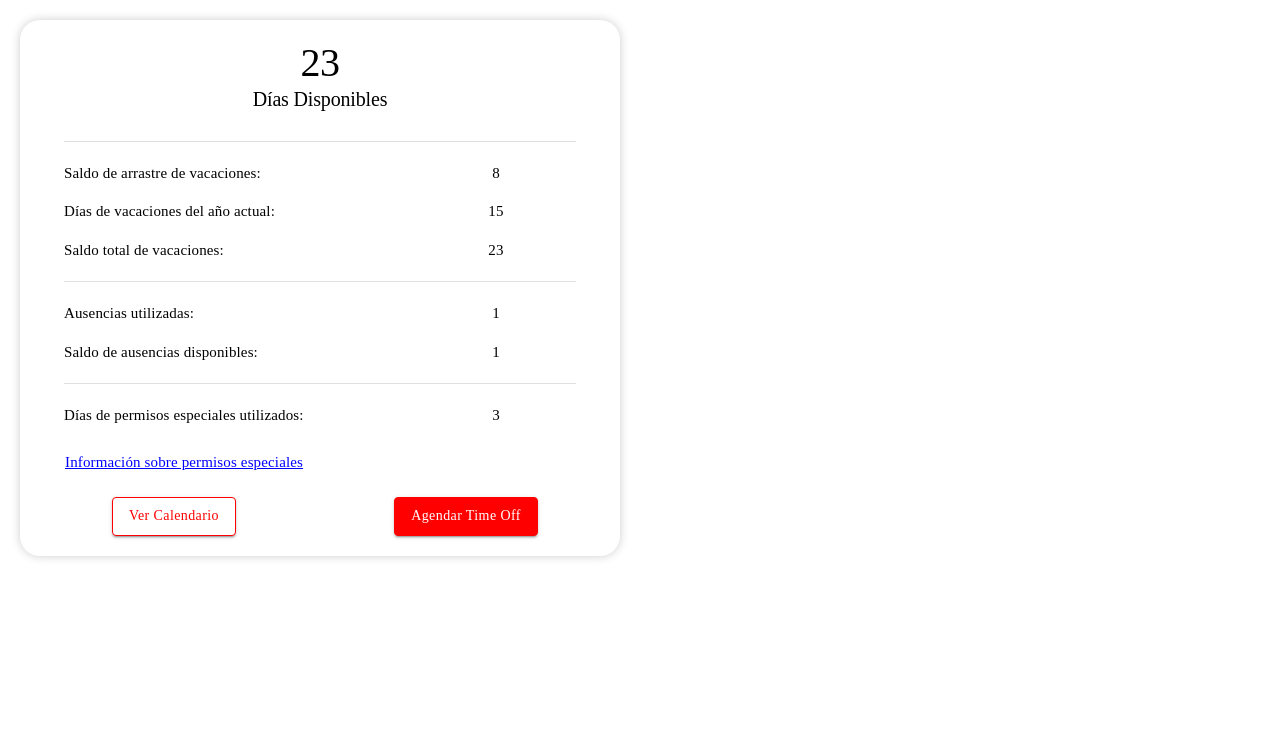
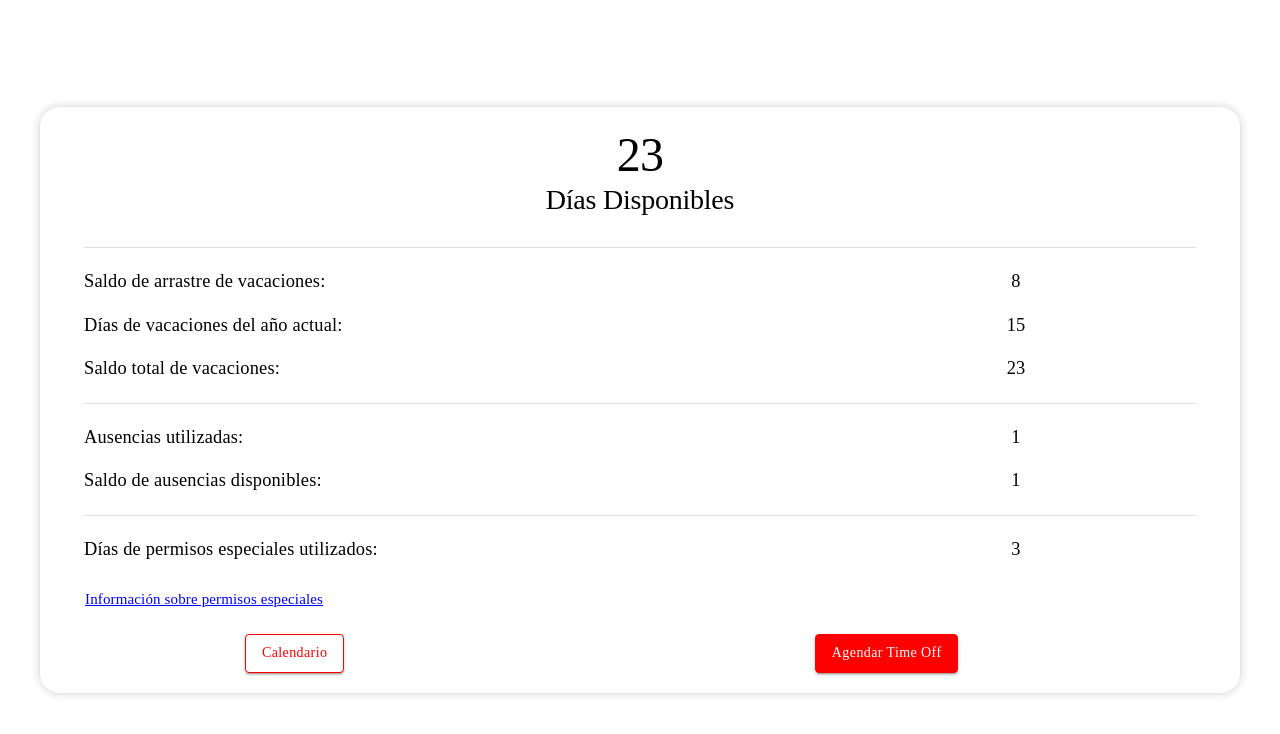
Before and after one commit to Zarahi93/tf-santander, a React (Create React App) app: page /timeoff in a window 1280 px wide. Shown: the top 734 px of the page. Built offline with nearby package versions, Linux system fonts and the light colour scheme; a web font is replaced by a local one.

Commit message:
Fixed some styles

```diff
--- a/src/Components/Timeoff/Form.jsx
+++ b/src/Components/Timeoff/Form.jsx
@@ -112,24 +112,24 @@ function TimeOffForm({ onCancel }) {
         padding: '0px 20px 20px 20px',
         color: theme.palette.txtPrincipal.main,
       }}>
-      <Typography variant="h1" align="center" style={{ fontSize: "30px", marginBottom: "30px" }}>¡ Solicita tu Time Off !</Typography>
+      <Typography variant="h1" align="center" style={{ fontSize: "3.5vh", marginBottom: "30px" }}>¡ Solicita tu Time Off !</Typography>
       {showWarning && (
-        <Typography variant="body1" align="center" color="error" style={{ fontSize: "18px", marginBottom: "25px" }}>
+        <Typography variant="body1" align="center" color="error" style={{ fontSize: "2.2vh", marginBottom: "25px" }}>
           Completa todos los campos requeridos.
         </Typography>
       )}
       {showWarning2 && (
-        <Typography variant="body1" align="center" color="error" style={{ fontSize: "18px", marginBottom: "25px" }}>
+        <Typography variant="body1" align="center" color="error" style={{ fontSize: "2.2vh", marginBottom: "25px" }}>
           Selecciona una fecha posterior al día de hoy.
         </Typography>
       )}
       {showWarning3 && (
-        <Typography variant="body1" align="center" color="error" style={{ fontSize: "18px", marginBottom: "25px" }}>
+        <Typography variant="body1" align="center" color="error" style={{ fontSize: "2.2vh", marginBottom: "25px" }}>
           Selecciona una fecha posterior al día de inicio.
         </Typography>
       )}
       {showWarning4 && (
-        <Typography variant="body1" align="center" color="error" style={{ fontSize: "18px", marginBottom: "25px" }}>
+        <Typography variant="body1" align="center" color="error" style={{ fontSize: "2.2vh", marginBottom: "25px" }}>
           Selecciona una fecha anterior al día de finalización.
         </Typography>
       )}
--- a/src/Components/Timeoff/Table.jsx
+++ b/src/Components/Timeoff/Table.jsx
@@ -4,28 +4,28 @@ import { Container, Typography, Divider, Grid } from '@mui/material';
 function VacationInfoTable() {
     return (
         <Container>
-            <Typography variant="h1" align="center" style={{ fontSize: "40px" }}>23</Typography>
-            <Typography variant="h2" align="center" style={{ fontSize: "20px", marginBottom: "30px" }}>Días Disponibles</Typography>
+            <Typography variant="h1" align="center" style={{ fontSize: "6vh" }}>23</Typography>
+            <Typography variant="h2" align="center" style={{ fontSize: "3.5vh", marginBottom: "30px" }}>Días Disponibles</Typography>
             <Divider style={{ margin: '20px 0' }} />
 
             <Grid container spacing={2}>
                 <Grid item xs={8}>
-                    <Typography variant="body1" style={{ fontSize: "15px" }}>Saldo de arrastre de vacaciones:</Typography>
+                    <Typography variant="body1" style={{ fontSize: "2.3vh" }}>Saldo de arrastre de vacaciones:</Typography>
                 </Grid>
                 <Grid item xs={4} align="center">
-                    <Typography variant="body1" style={{ fontSize: "15px" }}>8</Typography>
+                    <Typography variant="body1" style={{ fontSize: "2.3vh" }}>8</Typography>
                 </Grid>
                 <Grid item xs={8}>
-                    <Typography variant="body1" style={{ fontSize: "15px" }}>Días de vacaciones del año actual:</Typography>
+                    <Typography variant="body1" style={{ fontSize: "2.3vh" }}>Días de vacaciones del año actual:</Typography>
                 </Grid>
                 <Grid item xs={4} align="center">
-                    <Typography variant="body1" style={{ fontSize: "15px" }}>15</Typography>
+                    <Typography variant="body1" style={{ fontSize: "2.3vh" }}>15</Typography>
                 </Grid>
                 <Grid item xs={8}>
-                    <Typography variant="body1" style={{ fontSize: "15px" }}>Saldo total de vacaciones:</Typography>
+                    <Typography variant="body1" style={{ fontSize: "2.3vh" }}>Saldo total de vacaciones:</Typography>
                 </Grid>
                 <Grid item xs={4} align="center">
-                    <Typography variant="body1" style={{ fontSize: "15px" }}>23</Typography>
+                    <Typography variant="body1" style={{ fontSize: "2.3vh" }}>23</Typography>
                 </Grid>
             </Grid>
 
@@ -33,16 +33,16 @@ function VacationInfoTable() {
 
             <Grid container spacing={2}>
                 <Grid item xs={8}>
-                    <Typography variant="body1" style={{ fontSize: "15px" }}>Ausencias utilizadas:</Typography>
+                    <Typography variant="body1" style={{ fontSize: "2.3vh" }}>Ausencias utilizadas:</Typography>
                 </Grid>
                 <Grid item xs={4} align="center">
-                    <Typography variant="body1" style={{ fontSize: "15px" }}>1</Typography>
+                    <Typography variant="body1" style={{ fontSize: "2.3vh" }}>1</Typography>
                 </Grid>
                 <Grid item xs={8}>
-                    <Typography variant="body1" style={{ fontSize: "15px" }}>Saldo de ausencias disponibles:</Typography>
+                    <Typography variant="body1" style={{ fontSize: "2.3vh" }}>Saldo de ausencias disponibles:</Typography>
                 </Grid>
                 <Grid item xs={4} align="center">
-                    <Typography variant="body1" style={{ fontSize: "15px" }}>1</Typography>
+                    <Typography variant="body1" style={{ fontSize: "2.3vh" }}>1</Typography>
                 </Grid>
             </Grid>
 
@@ -50,10 +50,10 @@ function VacationInfoTable() {
 
             <Grid container spacing={2}>
                 <Grid item xs={8}>
-                    <Typography variant="body1" style={{ fontSize: "15px" }}>Días de permisos especiales utilizados:</Typography>
+                    <Typography variant="body1" style={{ fontSize: "2.3vh" }}>Días de permisos especiales utilizados:</Typography>
                 </Grid>
                 <Grid item xs={4} align="center">
-                    <Typography variant="body1" style={{ fontSize: "15px" }}>3</Typography>
+                    <Typography variant="body1" style={{ fontSize: "2.3vh" }}>3</Typography>
                 </Grid>
             </Grid>
         </Container>
--- a/src/Components/Timeoff/Timeoff.jsx
+++ b/src/Components/Timeoff/Timeoff.jsx
@@ -50,7 +50,15 @@ export const Timeoff = () => {
   };
 
   return (
-    <Container maxWidth="sm"
+    <div
+      style={{
+        display: 'flex',
+        justifyContent: 'center',
+        alignItems: 'center',
+        height: '100vh',
+      }}
+    >
+      <Container maxWidth="lg"
         style={{
           backgroundColor: 'white',
           padding: '20px',
@@ -64,14 +72,14 @@ export const Timeoff = () => {
             <VacationInfoTable />
           </Grid>
           <Grid item xs={12}>
-          <Typography onClick={openImageModal} style={{ color: "blue", cursor: "pointer", textDecoration: "underline", marginLeft:"25px" }}>Información sobre permisos especiales</Typography>
+            <Typography onClick={openImageModal} style={{ color: "blue", cursor: "pointer", textDecoration: "underline", marginLeft: "25px" }}>Información sobre permisos especiales</Typography>
           </Grid>
-        <Grid item xs={6} align="center">
+          <Grid item xs={5} align="center">
             <Button variant="contained" style={{ backgroundColor: "white", color: "red" }} onClick={handleOpenCalendar}>
-            Ver Calendario
+              Calendario
             </Button>
           </Grid>
-        <Grid item xs={6} align="center">
+          <Grid item xs={7} align="center">
             <Button variant="contained" style={{ backgroundColor: "red" }} onClick={handleOpenForm}>
               Agendar Time Off
             </Button>
@@ -111,8 +119,8 @@ export const Timeoff = () => {
               </Container>
             </DialogContent>
           </Dialog>
-        <Dialog open={openForm} onClose={handleCloseForm}>
-          <DialogTitle style={{ margin: "10px 0px 0px 10px", padding:"0px" }}>
+          <Dialog open={openForm} onClose={handleCloseForm} maxWidth="lg">
+            <DialogTitle style={{ margin: "10px 0px 0px 10px", padding: "0px" }}>
               <IconButton
                 color="inherit"
                 onClick={handleCloseForm}
@@ -121,13 +129,14 @@ export const Timeoff = () => {
                 <CloseIcon />
               </IconButton>
             </DialogTitle>
-          <DialogContent  style={{ margin: "0px", padding:"0px" }}>
-            <Container maxWidth="lg" style={{ margin: "0px", padding:"0px" }}>
+            <DialogContent style={{ margin: "0px", padding: "0px" }}>
+              <Container maxWidth="lg" style={{ margin: "0px", padding: "0px" }}>
                 <TimeOffForm onCancel={handleCloseForm} />
               </Container>
             </DialogContent>
           </Dialog>
         </Grid>
       </Container>
+    </div>
   )
 }
```
Lines whose indentation alone changed are shown as unchanged.
